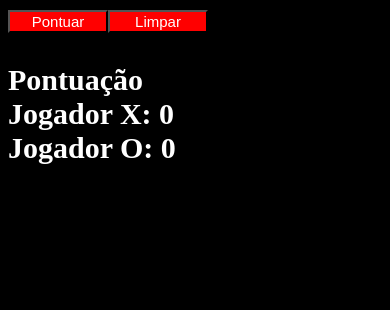
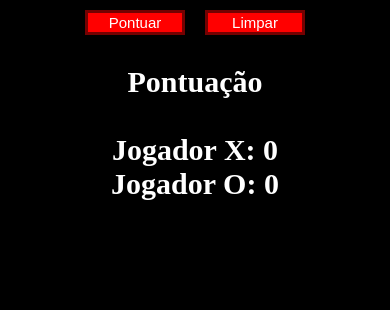
Before and after one commit to WenderG/jogo_da_velha, a plain HTML site: page index.html in a window 390 px wide. Shown: the part 534-844 px from the top of the page. Drawn offline with Linux system fonts and the light colour scheme.

Commit message:
Tornando o site responsivo

```diff
--- a/index.html
+++ b/index.html
@@ -69,23 +69,28 @@
         </div>
     </section>
 
-    <section>
+    <section class="container">
         <div id="turno">
             <h2>É a vez do jogador X!</h2>
         </div>
+
+        <section class="display_botoes">
+
+            <button class="botao_pontuar" onclick="jogo()">Pontuar</button>
+            <button onclick="resetar()">Limpar</button>
+
         </section>
-
-    <button onclick="jogo()">Pontuar</button><button onclick="resetar()">Limpar</button>
 
         <section>
             <h3>
                 <div id="placar">
-                Pontuação<br>
+                    Pontuação<br><br>
                     Jogador X: 0<br>
                     Jogador O: 0
                 </div>
             </h3>
         </section>
+    </section>
 
     <script src="main.js"></script>
 </body>
--- a/main.js
+++ b/main.js
@@ -153,13 +153,13 @@ function marca_a9() {
 function pontuacao() {
     if(vencedor == "X") {
         pontos_X++
-        pontos.innerHTML = `<h3>Pontuação<br>
+        pontos.innerHTML = `<h3>Pontuação<br><br>
                                 Jogador X: ${pontos_X} <br>
                                 jogador O: ${pontos_O}
                             </h3>`
     }else if(vencedor == "O"){
         pontos_O++
-        pontos.innerHTML = `<h3>Pontuação<br>
+        pontos.innerHTML = `<h3>Pontuação<br><br>
                                 Jogador X: ${pontos_X} <br>
                                 jogador O: ${pontos_O}
                             </h3>`
--- a/style.css
+++ b/style.css
@@ -3,6 +3,7 @@
     --cinza:#bdbdbd;
     --preto:#000000;
     --vermelho: #ff0000;
+    --vermelho-escuro: #740101;
 }
 
 .corpo {
@@ -40,11 +41,20 @@ h1 {
     text-align: center;
 }
 
+.container {
+    text-align: center;
+}
+
 button {
-    background-color: #ff0000;
+    background-color: var(--vermelho);
+    border: 3px solid var(--vermelho-escuro);
     color: var(--branco);
     font-size: 15px;
     width: 100px;
+}
+
+.botao_pontuar {
+    margin-right: 1rem;
 }
 
 .alinhamento {
```
Also changed, not shown: 1 other file. Lines whose indentation alone changed are shown as unchanged.
